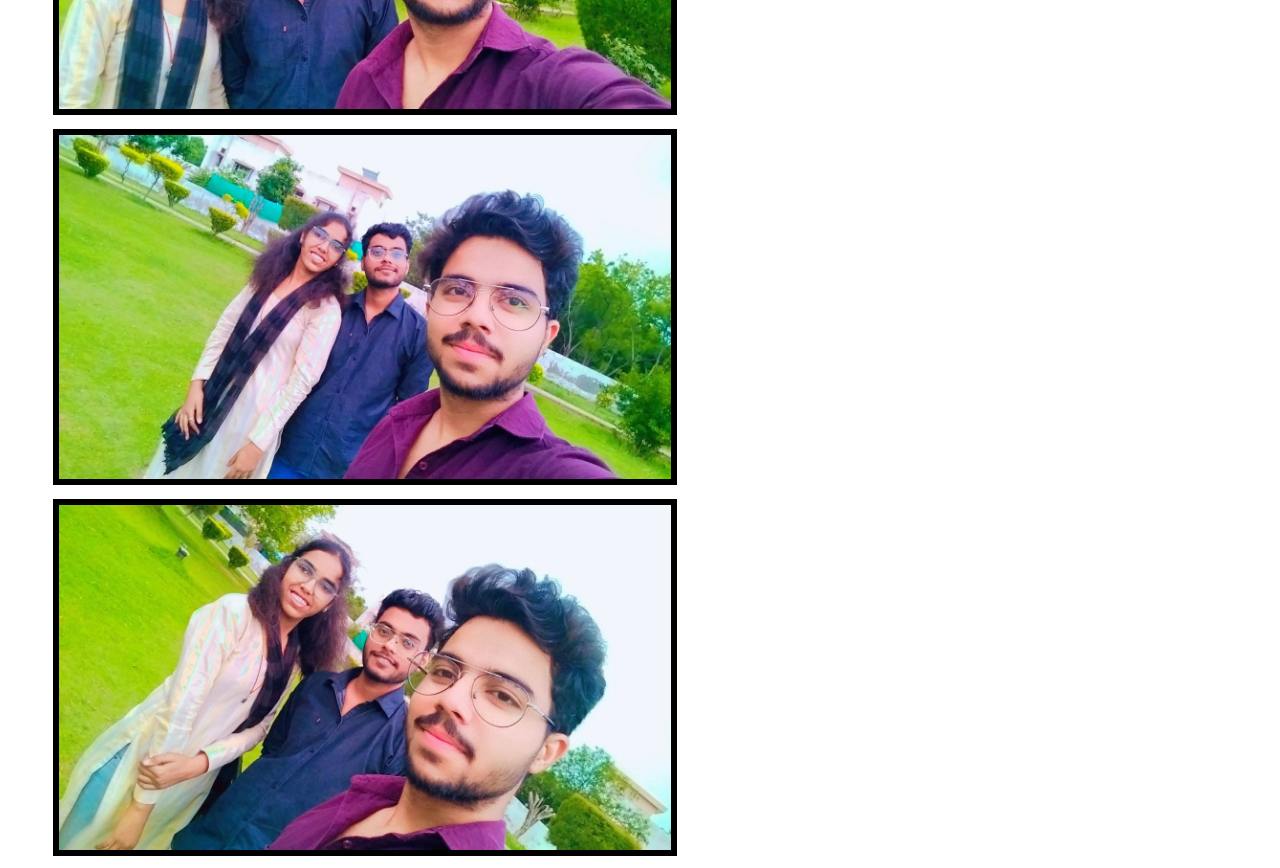
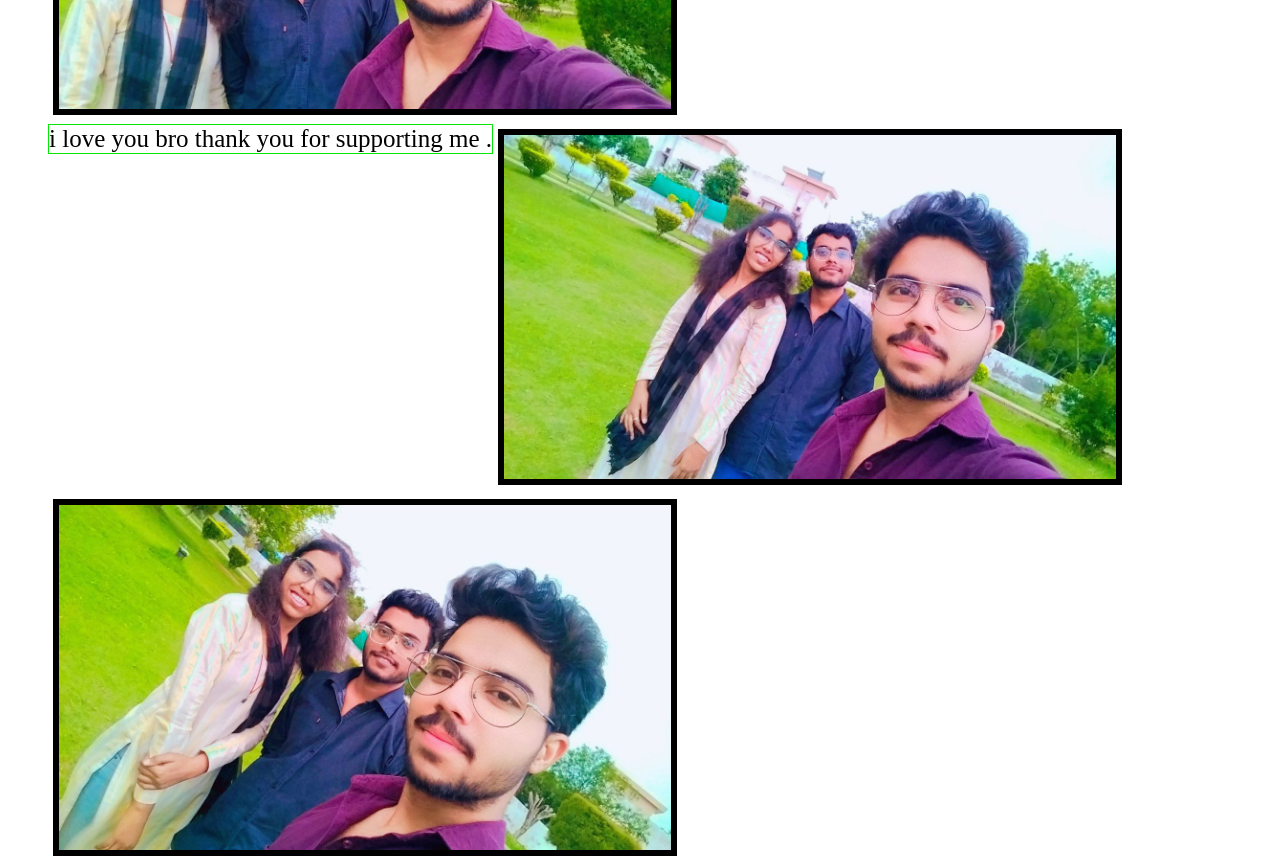
Before and after one commit to nitesh-kohli/kk-anjy, a plain HTML site: page index.html in a window 1280 px wide. Shown: the part 2540-3408 px from the top of the page. Drawn offline with Linux system fonts and the light colour scheme.

Commit message:
Update index.html

```diff
--- a/index.html
+++ b/index.html
@@ -32,6 +32,7 @@
         </li>
         <li>
             <img class="pic" src="images/img4.jpg" alt="img4">
+            <p class="caption" contenteditable="false">i love you bro thank you for supporting me .</p>
         </li>
         <li>
             <img class="pic" src="images/img5.jpg" alt="img5">
```
